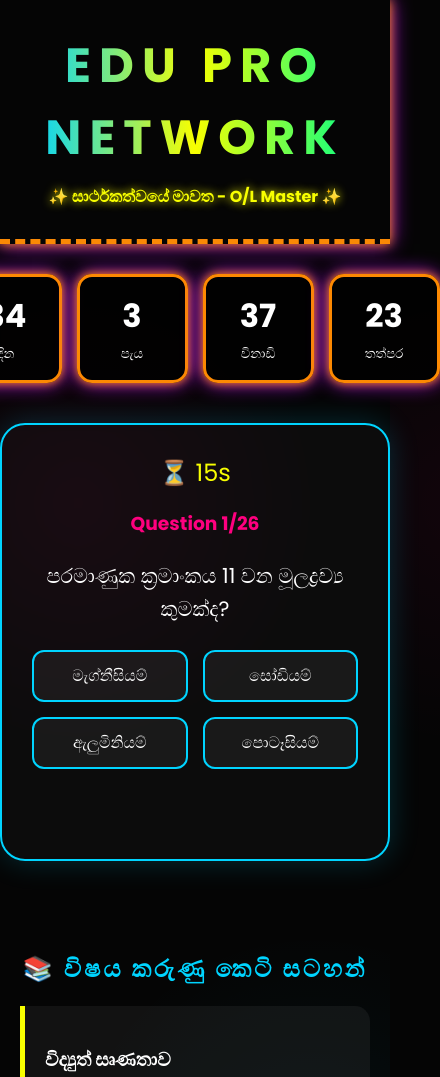
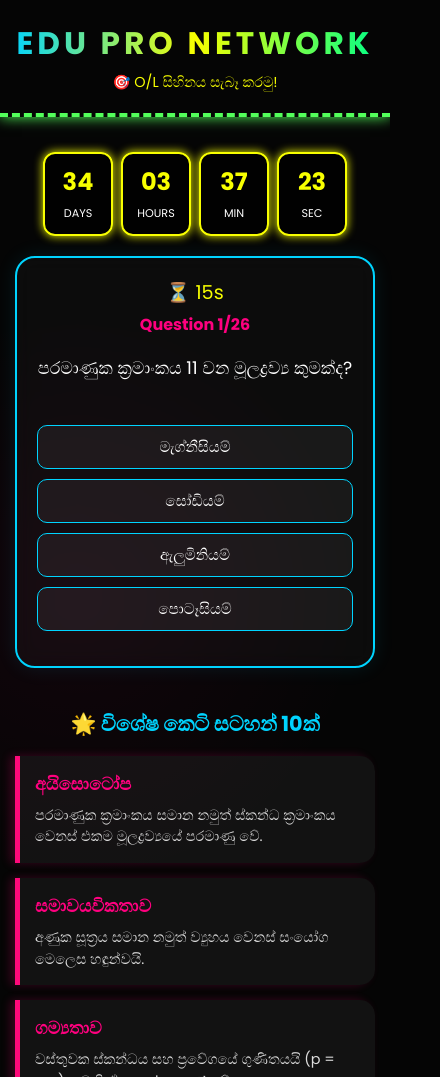
Before and after one commit to praveenmayuranga3010-bot/Edu-pro-network--achiya, a plain HTML site: page index.html in a window 390 px wide. Shown: the top 1077 px of the page, 440 px wide, since content can reach past the window. Drawn offline with nearby package versions, Linux system fonts and the light colour scheme; a web font is replaced by a local one.

Commit message:
Enhance UI and responsiveness of index.html
Updated styles and structure for improved responsiveness and visual appeal. Adjusted countdown timer and quiz UI elements.

```diff
--- a/index.html
+++ b/index.html
@@ -2,7 +2,7 @@
 <html lang="si">
 <head>
     <meta charset="UTF-8">
-    <meta name="viewport" content="width=device-width, initial-scale=1.0">
+    <meta name="viewport" content="width=device-width, initial-scale=1.0, maximum-scale=1.0, user-scalable=no">
     <title>Edu Pro Network - O/L Master Pro</title>
     <link href="https://fonts.googleapis.com/css2?family=Poppins:wght@300;400;700&family=Gemunu+Libre:wght@400;700&display=swap" rel="stylesheet">
     <script src="https://cdn.jsdelivr.net/npm/canvas-confetti@1.5.1/dist/confetti.browser.min.js"></script>
@@ -11,114 +11,127 @@
             --pink: #ff007f; --blue: #00d4ff; --yellow: #f8ff00; --red: #ff0000; --green: #00ff88; --orange: #ff8800; --purple: #bc13fe; --dark: #050505;
         }
 
+        * { box-sizing: border-box; }
+
         body {
             margin: 0; background-color: var(--dark); color: white; font-family: 'Poppins', 'Gemunu Libre', sans-serif;
-            overflow-x: hidden;
-            /* තොරණක ආලෝකය වැනි පසුබිම් රටාව */
+            overflow-x: hidden; width: 100%;
             background-image: radial-gradient(circle at 20% 30%, rgba(255, 0, 127, 0.05) 0%, transparent 20%),
                               radial-gradient(circle at 80% 70%, rgba(0, 212, 255, 0.05) 0%, transparent 20%);
         }
 
-        /* Thorana Border Animation */
+        /* Thorana Animations */
         @keyframes thoranaGlow {
-            0% { box-shadow: 0 0 10px var(--pink), 0 0 20px var(--blue); border-color: var(--pink); }
-            33% { box-shadow: 0 0 10px var(--yellow), 0 0 20px var(--green); border-color: var(--yellow); }
-            66% { box-shadow: 0 0 10px var(--orange), 0 0 20px var(--purple); border-color: var(--orange); }
-            100% { box-shadow: 0 0 10px var(--blue), 0 0 20px var(--pink); border-color: var(--blue); }
+            0% { border-color: var(--pink); box-shadow: 0 0 10px var(--pink); }
+            25% { border-color: var(--blue); box-shadow: 0 0 15px var(--blue); }
+            50% { border-color: var(--yellow); box-shadow: 0 0 10px var(--yellow); }
+            75% { border-color: var(--green); box-shadow: 0 0 15px var(--green); }
+            100% { border-color: var(--pink); box-shadow: 0 0 10px var(--pink); }
         }
 
         header {
-            padding: 30px; text-align: center; border-bottom: 5px dashed var(--pink);
-            animation: thoranaGlow 3s infinite linear;
+            padding: 20px 10px; text-align: center; border-bottom: 4px dashed var(--pink);
+            animation: thoranaGlow 3s infinite linear; width: 100%;
         }
 
         .logo {
-            font-size: 3rem; font-weight: bold; letter-spacing: 8px; text-transform: uppercase;
+            font-size: clamp(1.5rem, 8vw, 2.8rem); font-weight: bold; letter-spacing: 4px; text-transform: uppercase;
             background: linear-gradient(90deg, var(--pink), var(--blue), var(--yellow), var(--green), var(--pink));
-            background-size: 200%;
-            -webkit-background-clip: text; -webkit-text-fill-color: transparent;
+            background-size: 200%; -webkit-background-clip: text; -webkit-text-fill-color: transparent;
             animation: moveGradient 4s linear infinite;
         }
 
         @keyframes moveGradient { 0% { background-position: 0%; } 100% { background-position: 200%; } }
 
-        /* Countdown Style - Thorana Pattern */
-        .countdown-box { display: flex; justify-content: center; gap: 15px; margin: 30px; }
+        .container { width: 100%; max-width: 800px; margin: 0 auto; padding: 15px; }
+
+        /* Countdown Style */
+        .countdown-box { display: flex; justify-content: center; gap: 8px; margin: 20px 0; flex-wrap: wrap; }
         .timer-unit {
-            background: rgba(0,0,0,0.8); padding: 15px; border: 3px solid var(--pink);
-            border-radius: 15px; min-width: 75px; text-align: center;
-            animation: thoranaGlow 1.5s infinite alternate;
+            background: rgba(0,0,0,0.8); padding: 10px; border: 2px solid var(--pink);
+            border-radius: 12px; min-width: 70px; text-align: center;
+            animation: thoranaGlow 2s infinite alternate;
         }
-        .timer-unit span { font-size: 2rem; font-weight: bold; display: block; }
+        .timer-unit span { font-size: 1.5rem; font-weight: bold; display: block; color: var(--yellow); }
+        .timer-unit small { font-size: 0.7rem; text-transform: uppercase; }
 
-        /* Quiz UI */
+        /* Quiz UI - Adjusted for Mobile */
         .quiz-card {
             background: rgba(255, 255, 255, 0.03); border: 2px solid var(--blue);
-            padding: 30px; border-radius: 25px; margin: 40px auto; max-width: 700px;
-            text-align: center; position: relative; backdrop-filter: blur(5px);
-            box-shadow: 0 0 30px rgba(0, 212, 255, 0.2);
+            padding: 20px; border-radius: 20px; margin: 20px auto; width: 100%;
+            text-align: center; backdrop-filter: blur(10px);
+            box-shadow: 0 0 20px rgba(0, 212, 255, 0.1);
         }
 
-        .options-grid { display: grid; grid-template-columns: 1fr 1fr; gap: 15px; margin-top: 25px; }
+        .options-grid { display: grid; grid-template-columns: 1fr; gap: 10px; margin-top: 20px; }
+        @media (min-width: 480px) { .options-grid { grid-template-columns: 1fr 1fr; } }
+
         .opt-btn {
-            background: rgba(255,255,255,0.05); border: 2px solid var(--blue); color: white;
-            padding: 15px; border-radius: 12px; cursor: pointer; font-size: 1rem; transition: 0.3s;
+            background: rgba(255,255,255,0.05); border: 1.5px solid var(--blue); color: white;
+            padding: 12px; border-radius: 10px; cursor: pointer; font-size: 0.95rem; transition: 0.3s;
         }
-        .opt-btn:hover { background: var(--blue); color: black; font-weight: bold; }
-        .correct-opt { background: var(--green) !important; color: black !important; border-color: white !important; box-shadow: 0 0 20px var(--green); }
+        .opt-btn:hover { background: var(--blue); color: black; box-shadow: 0 0 15px var(--blue); }
+        .correct-opt { background: var(--green) !important; color: black !important; font-weight: bold; border-color: white !important; }
 
-        .notes-section { max-width: 900px; margin: 50px auto; padding: 20px; }
+        /* Animated Notes Section */
+        .notes-section { margin-top: 40px; }
         .note-box {
             background: rgba(255, 255, 255, 0.05); border-left: 5px solid var(--yellow);
-            padding: 20px; border-radius: 0 15px 15px 0; margin-bottom: 20px;
+            padding: 15px; border-radius: 0 15px 15px 0; margin-bottom: 15px;
+            animation: noteGlow 4s infinite;
         }
+        @keyframes noteGlow {
+            0%, 100% { border-left-color: var(--yellow); box-shadow: -5px 0 10px rgba(248, 255, 0, 0.2); }
+            33% { border-left-color: var(--pink); box-shadow: -5px 0 10px rgba(255, 0, 127, 0.2); }
+            66% { border-left-color: var(--blue); box-shadow: -5px 0 10px rgba(0, 212, 255, 0.2); }
+        }
+        .note-box h3 { margin: 0 0 8px 0; color: var(--pink); font-size: 1.1rem; }
+        .note-box p { margin: 0; font-size: 0.9rem; color: #ddd; line-height: 1.5; }
 
         body.error-bg { animation: shake 0.2s ease-in-out 2; background-color: #300; }
-        @keyframes shake { 0%, 100% { transform: translateX(0); } 25% { transform: translateX(10px); } 75% { transform: translateX(-10px); } }
+        @keyframes shake { 0%, 100% { transform: translateX(0); } 25% { transform: translateX(5px); } 75% { transform: translateX(-5px); } }
     </style>
 </head>
 <body>
 
 <header>
     <div class="logo">Edu Pro Network</div>
-    <div id="motivation-text" style="color: var(--yellow); margin-top: 10px; font-weight: bold; text-shadow: 0 0 10px var(--yellow);">✨ සාර්ථකත්වයේ මාවත - O/L Master ✨</div>
+    <div id="motivation-text" style="color: var(--yellow); margin-top: 5px; font-size: 0.9rem;">🎯 O/L සිහිනය සැබෑ කරමු!</div>
 </header>
 
 <div class="container">
     <div class="countdown-box">
-        <div class="timer-unit" style="border-color: var(--pink);"><span id="days">00</span><small>දින</small></div>
-        <div class="timer-unit" style="border-color: var(--blue);"><span id="hours">00</span><small>පැය</small></div>
-        <div class="timer-unit" style="border-color: var(--yellow);"><span id="minutes">00</span><small>විනාඩි</small></div>
-        <div class="timer-unit" style="border-color: var(--green);"><span id="seconds">00</span><small>තත්පර</small></div>
+        <div class="timer-unit"><span id="days">00</span><small>Days</small></div>
+        <div class="timer-unit"><span id="hours">00</span><small>Hours</small></div>
+        <div class="timer-unit"><span id="minutes">00</span><small>Min</small></div>
+        <div class="timer-unit"><span id="seconds">00</span><small>Sec</small></div>
     </div>
 
     <div class="quiz-card">
-        <div style="font-size: 1.5rem; color: var(--yellow); margin-bottom: 10px;">⏳ <span id="q-clock">20</span>s</div>
-        <h3 id="q-count" style="color: var(--pink);">Question 1/26</h3>
-        <p id="question-text" style="font-size: 1.3rem; min-height: 60px; line-height: 1.6;">ප්‍රශ්නය පූරණය වේ...</p>
+        <div style="font-size: 1.2rem; color: var(--yellow); margin-bottom: 5px;">⏳ <span id="q-clock">20</span>s</div>
+        <h4 id="q-count" style="color: var(--pink); margin: 5px 0;">Question 1/26</h4>
+        <p id="question-text" style="font-size: 1.1rem; min-height: 50px;">ප්‍රශ්නය පූරණය වේ...</p>
         <div class="options-grid" id="options-container"></div>
-        <p id="feedback" style="margin-top: 20px; font-weight: bold; min-height: 24px;"></p>
+        <p id="feedback" style="margin-top: 15px; font-size: 0.9rem; font-weight: bold;"></p>
     </div>
 
     <div class="notes-section">
-        <h2 style="color: var(--blue); text-align: center; text-transform: uppercase; letter-spacing: 3px;">📚 විෂය කරුණු කෙටි සටහන්</h2>
+        <h2 style="color: var(--blue); text-align: center; font-size: 1.3rem;">🌟 විශේෂ කෙටි සටහන් 10ක්</h2>
         <div id="notes-display"></div>
     </div>
 </div>
 
 <script>
-    // 1. Exam Countdown (Target: Feb 17, 2026)
     const examDate = new Date("Feb 17, 2026 08:30:00").getTime();
     setInterval(() => {
         const now = new Date().getTime();
         const d = examDate - now;
         document.getElementById("days").innerText = Math.floor(d / (1000 * 60 * 60 * 24));
-        document.getElementById("hours").innerText = Math.floor((d % (1000 * 60 * 60 * 24)) / (1000 * 60 * 60));
-        document.getElementById("minutes").innerText = Math.floor((d % (1000 * 60 * 60)) / (1000 * 60));
-        document.getElementById("seconds").innerText = Math.floor((d % (1000 * 60)) / 1000);
+        document.getElementById("hours").innerText = String(Math.floor((d % (1000 * 60 * 60 * 24)) / (1000 * 60 * 60))).padStart(2, '0');
+        document.getElementById("minutes").innerText = String(Math.floor((d % (1000 * 60 * 60)) / (1000 * 60))).padStart(2, '0');
+        document.getElementById("seconds").innerText = String(Math.floor((d % (1000 * 60)) / 1000)).padStart(2, '0');
     }, 1000);
 
-    // 2. Quiz Data (Original 6 + New 20 = 26 Questions)
     const quizData = [
         { q: "පරමාණුක ක්‍රමාංකය 11 වන මූලද්‍රව්‍ය කුමක්ද?", opts: ["මැග්නීසියම්", "සෝඩියම්", "ඇලුමිනියම්", "පොටෑසියම්"], a: 1 },
         { q: "වෘත්තයක වර්ගඵලය සෙවීමේ සූත්‍රය කුමක්ද?", opts: ["2πr", "πr²", "2πr²", "πd"], a: 1 },
@@ -126,7 +139,6 @@
         { q: "ශ්‍රී ලංකාවේ ප්‍රථම විධායක ජනාධිපති කවුද?", opts: ["ඩී.එස්. සේනානායක", "එස්.ඩබ්.ආර්.ඩී. බණ්ඩාරනායක", "ජේ.ආර්. ජයවර්ධන", "ආර්. ප්‍රේමදාස"], a: 2 },
         { q: "ගුරුත්වාකර්ෂණ ත්වරණයේ (g) අගය ආසන්න වශයෙන්:", opts: ["5 ms⁻²", "10 ms⁻²", "15 ms⁻²", "20 ms⁻²"], a: 1 },
         { q: "මිනිස් සිරුරේ ඇති දිගම අස්ථිය කුමක්ද?", opts: ["මඩයස්ථිය", "උරුස්ථිය (Femur)", "අන්වස්ථිය", "කශේරුකාව"], a: 1 },
-        // --- New 20 Questions ---
         { q: "ආලෝකය ගමන් කරන වේගය කොපමණද?", opts: ["3x10⁸ ms⁻¹", "3x10⁶ ms⁻¹", "2x10⁸ ms⁻¹", "3x10⁵ ms⁻¹"], a: 0 },
         { q: "ජලයෙහි රසායනික සූත්‍රය කුමක්ද?", opts: ["HO₂", "H₂O", "H₂O₂", "OH"], a: 1 },
         { q: "මිනිස් රුධිරයේ ඇති ශ්වසන වර්ණකය කුමක්ද?", opts: ["ක්ලෝරොෆිල්", "හිමොග්ලොබින්", "මෙලනින්", "හිමොසයනින්"], a: 1 },
@@ -160,10 +172,7 @@
         timerInterval = setInterval(() => {
             timeLeft--;
             document.getElementById("q-clock").innerText = timeLeft;
-            if (timeLeft <= 0) {
-                clearInterval(timerInterval);
-                checkAnswer(-1);
-            }
+            if (timeLeft <= 0) { clearInterval(timerInterval); checkAnswer(-1); }
         }, 1000);
     }
 
@@ -173,7 +182,6 @@
         document.getElementById("question-text").innerText = data.q;
         const container = document.getElementById("options-container");
         container.innerHTML = "";
-
         data.opts.forEach((opt, index) => {
             const btn = document.createElement("button");
             btn.className = "opt-btn";
@@ -188,40 +196,41 @@
         clearInterval(timerInterval);
         const correct = quizData[currentQ].a;
         const btns = document.querySelectorAll(".opt-btn");
-
         if (selected === correct) {
-            confetti({ particleCount: 150, spread: 70, origin: { y: 0.6 }, colors: ['#ff007f', '#00d4ff', '#f8ff00'] });
+            confetti({ particleCount: 100, spread: 50, origin: { y: 0.7 } });
             btns[selected].classList.add("correct-opt");
-            document.getElementById("feedback").innerHTML = "<span style='color:var(--green)'>නියමයි! පිළිතුර නිවැරදියි. 🏆</span>";
+            document.getElementById("feedback").innerHTML = "✅ නිවැරදියි!";
         } else {
             document.body.classList.add("error-bg");
             if (selected !== -1) btns[selected].style.backgroundColor = "var(--red)";
             btns[correct].classList.add("correct-opt");
-            document.getElementById("feedback").innerHTML = "<span style='color:var(--red)'>වැරදියි! නිවැරදි පිළිතුර කොළ පාටින්...</span>";
+            document.getElementById("feedback").innerHTML = "❌ වැරදියි!";
         }
-
         setTimeout(() => {
             document.body.classList.remove("error-bg");
             currentQ++;
-            if (currentQ < quizData.length) {
-                loadQuestion();
-                document.getElementById("feedback").innerText = "";
-            } else {
-                document.querySelector(".quiz-card").innerHTML = "<h2>සුභ පැතුම්! ඔබ සියලු ප්‍රශ්න නිම කළා! 🎓✨</h2>";
-            }
-        }, 2500);
+            if (currentQ < quizData.length) { loadQuestion(); document.getElementById("feedback").innerText = ""; }
+            else { document.querySelector(".quiz-card").innerHTML = "<h3>විභාගයට සුබ පැතුම්! 🏆</h3>"; }
+        }, 2000);
     }
 
-    // Short Notes
-    const notesData = [
-        { t: "විද්‍යුත් සෘණතාව", c: "සහසංයුජ බන්ධනයක ඇති ඉලෙක්ට්‍රෝන යුගල තමා දෙසට ආකර්ෂණය කර ගැනීමේ හැකියාවයි." },
-        { t: "ඕම්ගේ නියමය", c: "V = IR. සන්නායකයක් තුළින් ගලන ධාරාව, එහි දෙකෙළවර විභව අන්තරයට සමානුපාතික වේ." },
-        { t: "සාධක සෙවීම", c: "x² - y² = (x-y)(x+y) ලෙස ලිවිය හැකිය." }
+    // 10 Live Animated Short Notes
+    const newNotes = [
+        { t: "අයිසොටෝප", c: "පරමාණුක ක්‍රමාංකය සමාන නමුත් ස්කන්ධ ක්‍රමාංකය වෙනස් එකම මූලද්‍රව්‍යයේ පරමාණු වේ." },
+        { t: "සමාවයවිකතාව", c: "අණුක සූත්‍රය සමාන නමුත් ව්‍යුහය වෙනස් සංයෝග මෙලෙස හඳුන්වයි." },
+        { t: "ගම්‍යතාව", c: "වස්තුවක ස්කන්ධය සහ ප්‍රවේගයේ ගුණිතයයි (p = mv). මෙහි ඒකකය kg ms⁻¹ වේ." },
+        { t: "වර්තනාංකය", c: "වාතයේ ආලෝකයේ වේගය සහ මාධ්‍යයක් තුළ ආලෝකයේ වේගය අතර අනුපාතයයි." },
+        { t: "ද්වීපද නාමකරණය", c: "ජීවියෙකුට ගණය සහ විශේෂය භාවිතයෙන් විද්‍යාත්මක නමක් ලබාදීමයි (උදා: Homo sapiens)." },
+        { t: "කාර්යය", c: "බලය සහ බලය යෙදූ දිශාවට සිදුවූ විස්ථාපනයේ ගුණිතයයි (W = Fs). ඒකකය ජූල් (J) වේ." },
+        { t: "විභව වෙනස", c: "පරිපථයක ලක්ෂ්‍ය දෙකක් අතර විද්‍යුත් පීඩනයේ වෙනසයි. වෝල්ට්මීටරයෙන් මනිනු ලබයි." },
+        { t: "අනුලෝම සමානුපාතය", c: "එක් රාශියක් වැඩිවන විට අනෙක් රාශියද එකම අනුපාතයකින් වැඩි වීමයි." },
+        { t: "ධමනි සහ ශිරා", c: "ධමනි මගින් හෘදයේ සිට රුධිරය ඉවතට ගෙන යන අතර ශිරා මගින් රුධිරය හෘදය වෙත ගෙන එයි." },
+        { t: "මූල්‍ය ප්‍රකාශන", c: "ව්‍යාපාරයක මූල්‍ය තත්ත්වය පරීක්ෂා කිරීමට වෙළඳ, ලාභ අලාභ සහ ශේෂ පත්‍ර පිළියෙල කරයි." }
     ];
 
     function loadNotes() {
         const div = document.getElementById("notes-display");
-        notesData.forEach(note => {
+        newNotes.forEach(note => {
             div.innerHTML += `<div class="note-box"><h3>${note.t}</h3><p>${note.c}</p></div>`;
         });
     }
@@ -231,4 +240,4 @@
 </script>
 
 </body>
-    </html>
+</html>
```
